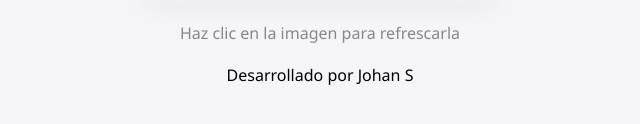
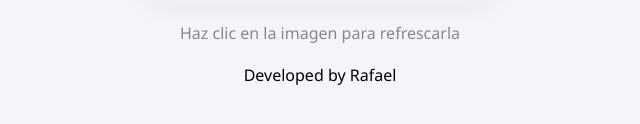
Before and after one commit to johan12361/rafael_prakto-ia-wachatbot, a website: page src/res/html/Vincular.html in a window 1280 px wide. Shown: the part 558-682 px from the top of the page, 320-960 px from the left. Drawn offline with Linux system fonts and the light colour scheme.

Commit message:
Update Vincular.html

```diff
--- a/src/res/html/Vincular.html
+++ b/src/res/html/Vincular.html
@@ -96,6 +96,6 @@
     <h2>Escanea con tu teléfono el QR desde la app de WhatsApp</h2>
     <img id="imagen" alt="Imagen Actualizable" onclick="regenerarImagen()" />
     <p id="mensaje">Haz clic en la imagen para refrescarla</p>
-    <p id="creditos">Desarrollado por Johan S</p>
+    <p id="creditos">Developed by Rafael</p>
   </body>
 </html>
```
